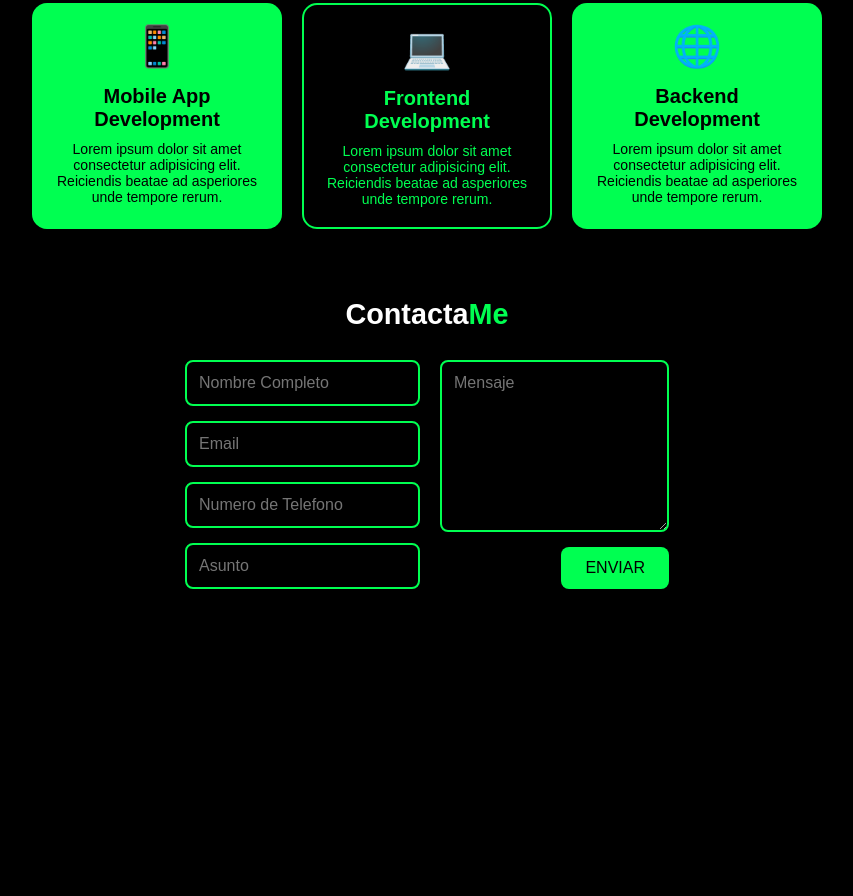
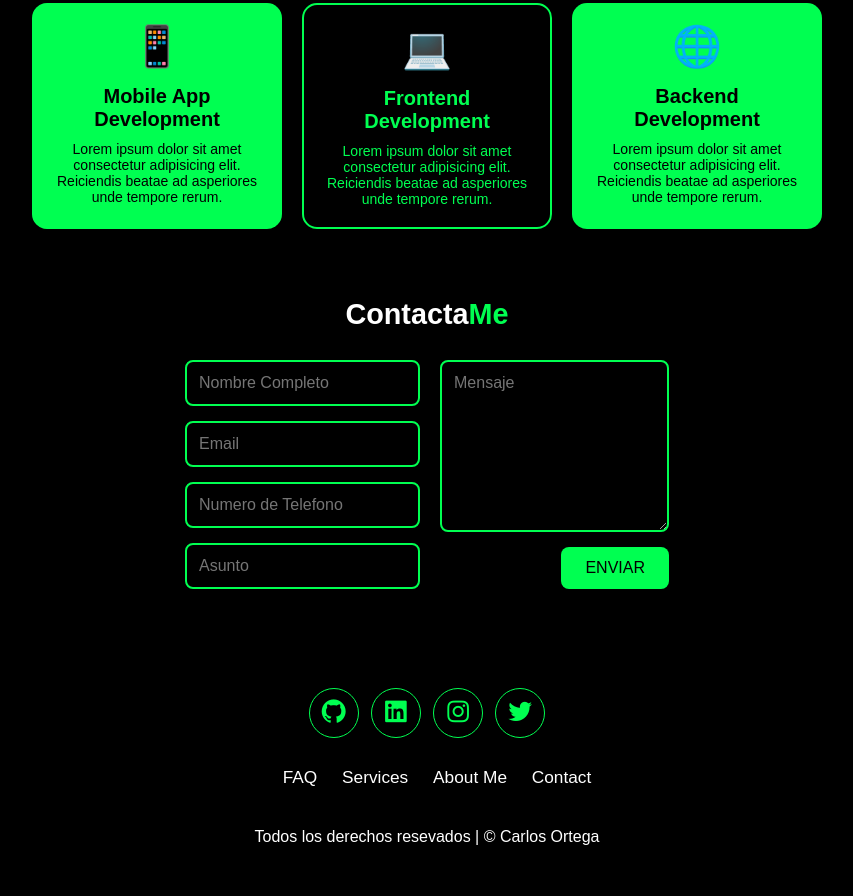
Before and after one commit to carlos20052004/PORTAFOLIO-Carlos, a plain HTML site: page index.html in a window 1280 px wide. Shown: the part 2059-2955 px from the top of the page, without its empty margins (213-1066 px from the left). Before the commit the page ends 2668 px from the top, so only its background shows below. Drawn offline with nearby package versions, Linux system fonts and the light colour scheme.

Commit message:
Finalizado

```diff
--- a/index.html
+++ b/index.html
@@ -270,6 +270,47 @@
             </form>
         <section>
 </main>
+<footer class="footer">
+    <section class="social-icons">
+
+        <a href="#">
+            <i class="bx bxl-github"></i>
+        </a>
+
+        <a href="#">
+            <i class="bx bxl-linkedin-square"></i>
+        </a>
+
+        <a href="#">
+            <i class="bx bxl-instagram"></i>
+        </a>
+
+        <a href="#">
+            <i class="bx bxl-twitter"></i>
+        </a>
+
+    </section>
+
+    <ul class="list">
+        <li>
+            <a href="#">FAQ</a>
+        </li>
+        <li>
+            <a href="#services">Services</a>
+        </li>
+        <li>
+            <a href="#about">About Me</a>
+        </li>
+        <li>
+            <a href="#contact">Contact</a>
+        </li>
+    </ul>
+    <p class="copyright">
+         Todos los derechos resevados | &copy Carlos Ortega
+    </p>
+
+</footer>
+
 
         <script src="script.js"></script>
 </body>
--- a/style.css
+++ b/style.css
@@ -690,4 +690,46 @@ button:hover {
     #simbolomenu {
         font-size: 30px;
     }
+    .home {
+
+        grid-template-columns: 1fr;
+
+    }
+    .about {
+        grid-template-columns: 1fr;
+    }
 }
+.footer{
+    background-color: var(--bg-color);
+    padding: 50px 0;
+}
+
+.footer .social-icons {
+    text-align: center;
+}
+
+.footer ul {
+    text-align: center;
+    font-size: 1.8rem;
+}
+
+.footer ul li {
+    display: inline-block;
+    margin-left: 20px;
+}
+
+.footer ul li a {
+    color: white;
+    border-bottom: 3px solid transparent;
+    transition: 0.3s ease-in-out;
+}
+
+.footer ul li a:hover {
+    border-bottom: 3px solid var(--main-color);
+}
+
+.footer .copyright{
+    text-align: center;
+    margin-top: 40px;
+    font-size: 16px;
+}
```
